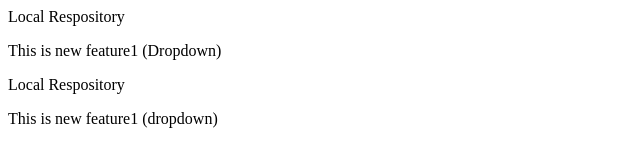
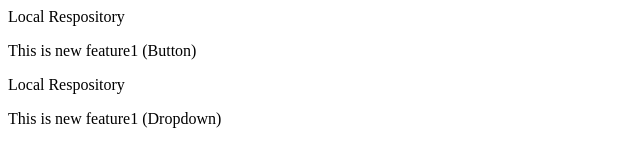
Before and after one commit to syedaun440/localrepo, a plain HTML site: page index.html in a window 1280 px wide. Shown: the full height of the page, 0-640 px from the left. Drawn offline with Linux system fonts and the light colour scheme.

Commit message:
Update index.html

```diff
--- a/index.html
+++ b/index.html
@@ -1,4 +1,4 @@
 <p>Local Respository</p>
-<p>This is new feature1 (Dropdown)</p>
+<p>This is new feature1 (Button)</p>
 <p> Local Respository</p>
-<p> This is new feature1 (dropdown) </p>
+<p> This is new feature1 (Dropdown) </p>
```
